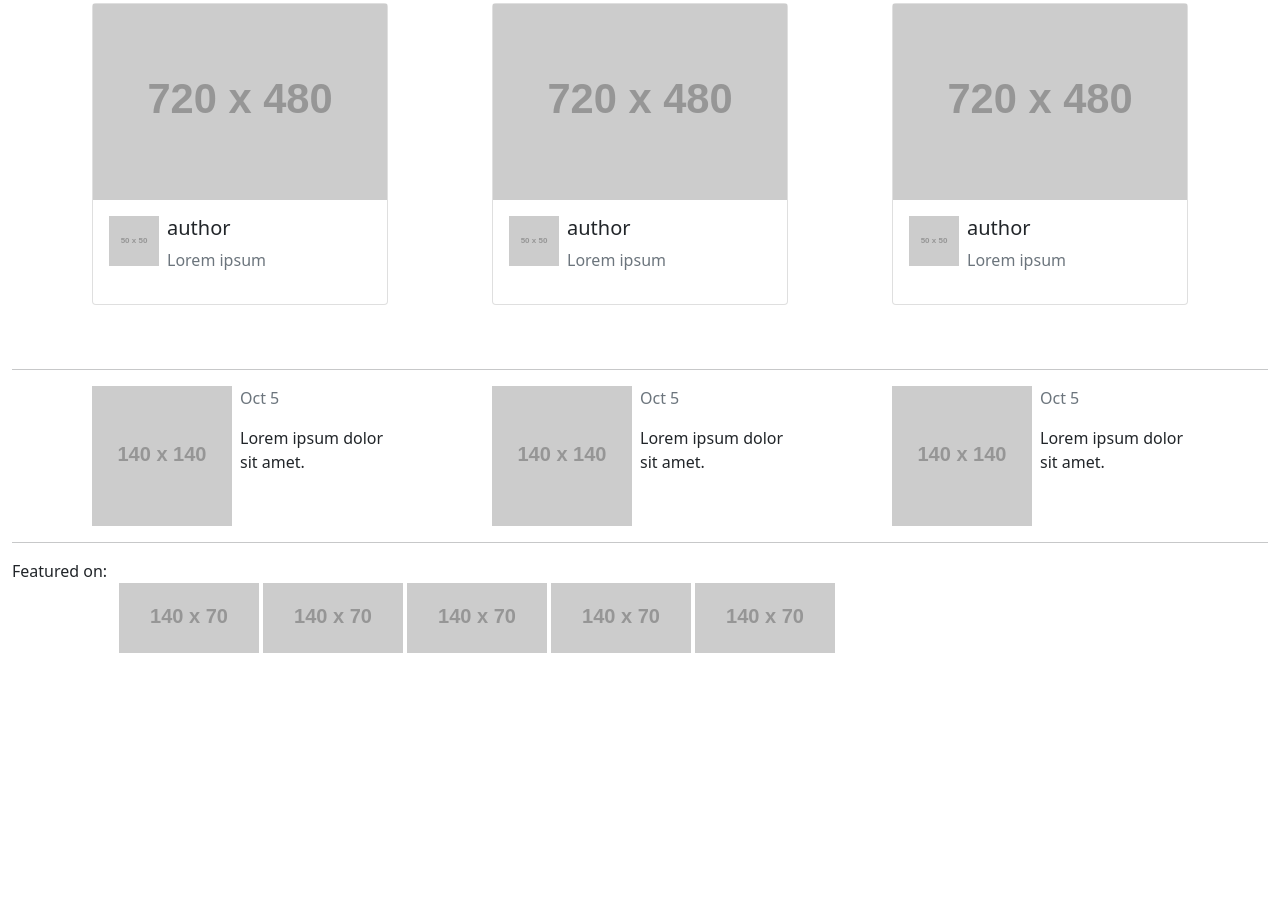
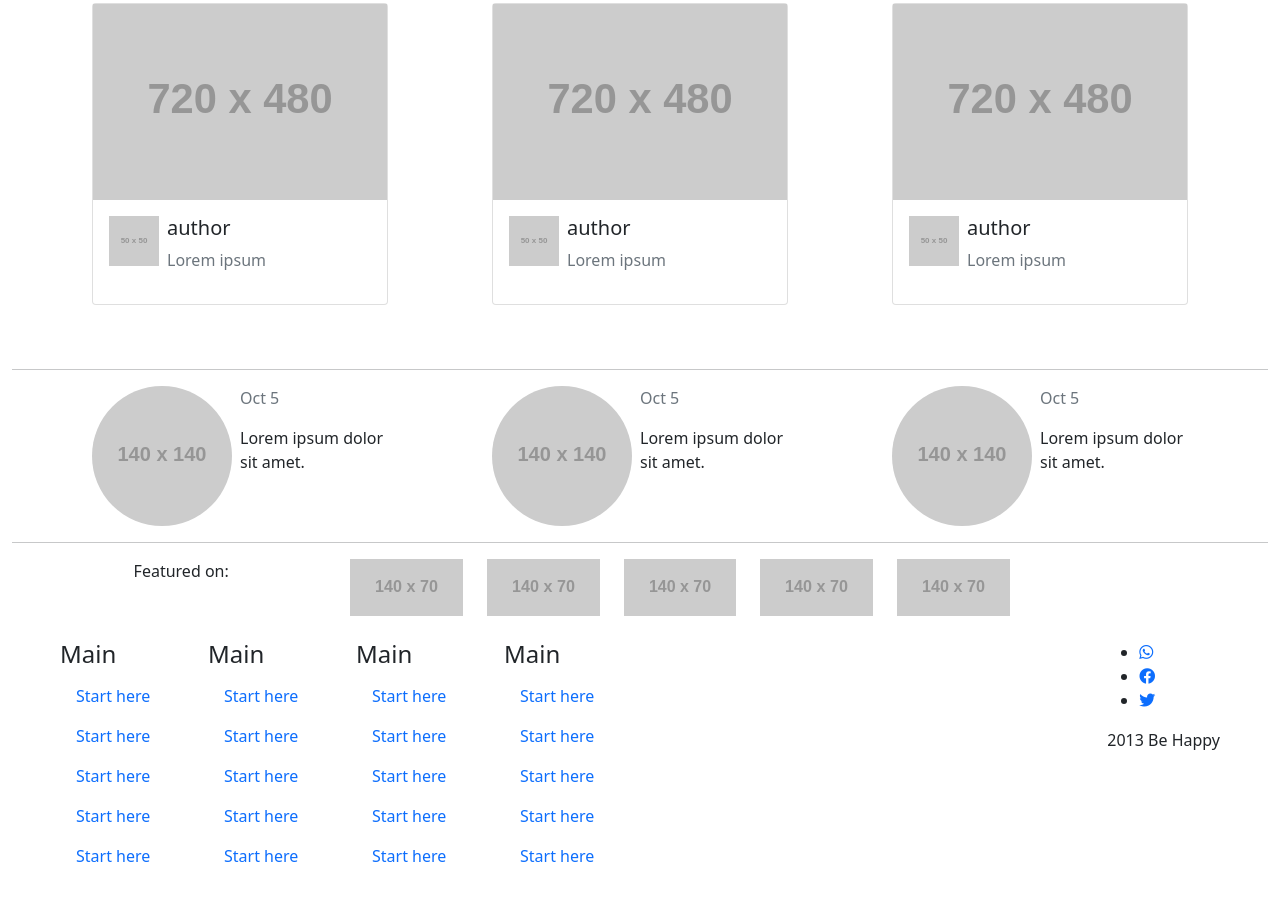
Before and after one commit to Nurbolot-git/5_august, a plain HTML site: page index.html in a window 1280 px wide. Shown: the part 422-1322 px from the top of the page. Before the commit the page ends 1075 px from the top, so only its background shows below. Drawn offline with nearby package versions, Linux system fonts and the light colour scheme; placeholder pictures from the web are drawn by us.

Commit message:
'add' media-query

```diff
--- a/index.html
+++ b/index.html
@@ -6,6 +6,8 @@
     <meta name="viewport" content="width=device-width, initial-scale=1.0">
     <title>Document</title>
     <link rel="stylesheet" href="./css/styles.css">
+    <!-- <link rel="stylesheet" href="./css/all.css"> -->
+    <link rel="stylesheet" href="https://cdnjs.cloudflare.com/ajax/libs/font-awesome/5.15.3/css/all.min.css">
     <link href="https://cdn.jsdelivr.net/npm/bootstrap@5.0.0/dist/css/bootstrap.min.css" rel="stylesheet" integrity="sha384-wEmeIV1mKuiNpC+IOBjI7aAzPcEZeedi5yW5f2yOq55WWLwNGmvvx4Um1vskeMj0" crossorigin="anonymous">
 </head>
 <body>
@@ -93,7 +95,7 @@
           <div class="col-md-6 col-lg-3 co-12">
               <div class="quote d-flex flex-row" >
           <div>
-            <img src="https://via.placeholder.com/140/O https://placeholder.com/" alt="">
+            <img class="rounded-circle" src="https://via.placeholder.com/140/O https://placeholder.com/" alt="">
           </div>
           <div class="ms-2">
             <p class="text-muted  ">Oct 5</p>
@@ -104,7 +106,7 @@
           <div class="col-md-6 col-lg-3 co-12">
             <div class="quote d-flex flex-row" >
         <div>
-          <img src="https://via.placeholder.com/140/O https://placeholder.com/" alt="">
+          <img  class="rounded-circle"src="https://via.placeholder.com/140/O https://placeholder.com/" alt="">
         </div>
         <div class="ms-2">
           <p class="text-muted  ">Oct 5</p>
@@ -115,7 +117,7 @@
         <div class="col-md-6 col-lg-3 co-12">
           <div class="quote d-flex flex-row" >
       <div>
-        <img src="https://via.placeholder.com/140/O https://placeholder.com/" alt="">
+        <img class="rounded-circle" src="https://via.placeholder.com/140/O https://placeholder.com/" alt="">
       </div>
       <div class="ms-2">
         <p class="text-muted  ">Oct 5</p>
@@ -130,17 +132,121 @@
       <hr>
 
       <div class="featured">
-        <div class="row  d-flex justify-content-evenly">
+        <div class="d-flex justify-content-evenly">
           <span>Featured on:</span>
-            <div class="col-10">
-              <img src="https://via.placeholder.com/140x70/ https://placeholder.com/" alt="">
-              <img src="https://via.placeholder.com/140x70/ https://placeholder.com/" alt="">
-              <img src="https://via.placeholder.com/140x70/ https://placeholder.com/" alt="">
-              <img src="https://via.placeholder.com/140x70/ https://placeholder.com/" alt="">
-              <img src="https://via.placeholder.com/140x70/ https://placeholder.com/" alt="">
+            <div class="row">
+              <img class="col-md-2 col-sm-6 col-xs-3" src="https://via.placeholder.com/140x70/ https://placeholder.com/" alt="">
+              <img class="col-md-2 col-sm-6 col-xs-3" src="https://via.placeholder.com/140x70/ https://placeholder.com/" alt="">
+              <img class="col-md-2 col-sm-6 col-xs-3"src="https://via.placeholder.com/140x70/ https://placeholder.com/" alt="">
+              <img class="col-md-2 col-sm-6 col-xs-3" src="https://via.placeholder.com/140x70/ https://placeholder.com/" alt="">
+              <img class="col-md-2 col-sm-6 col-xs-3" src="https://via.placeholder.com/140x70/ https://placeholder.com/" alt="">
           </div>
         </div>
       </div>
+      <footer class="px-5 py-4">
+        <div class="row">
+          <div class="col-md-6 col-12">
+            <div class="row">
+              <div class="col-md-3 col-sm-6 col-12">
+                <h4 class="">Main</h4>
+                <ul class="nav">
+                  <li class="nav-item">
+                    <a href="" class="nav-link">Start here</a>
+                  </li>
+                  <li class="nav-item">
+                    <a href="" class="nav-link">Start here</a>
+                  </li> <li class="nav-item">
+                    <a href="" class="nav-link">Start here</a>
+                  </li> <li class="nav-item">
+                    <a href="" class="nav-link">Start here</a>
+                  </li> <li class="nav-item">
+                    <a href="" class="nav-link">Start here</a>
+                  </li>
+                </ul>
+              </div>
+              <div class="col-md-3 col-sm-6 col-12">
+                <h4 class="">Main</h4>
+                <ul class="nav">
+                  <li class="nav-item">
+                    <a href="" class="nav-link">Start here</a>
+                  </li>
+                  <li class="nav-item">
+                    <a href="" class="nav-link">Start here</a>
+                  </li> <li class="nav-item">
+                    <a href="" class="nav-link">Start here</a>
+                  </li> <li class="nav-item">
+                    <a href="" class="nav-link">Start here</a>
+                  </li> <li class="nav-item">
+                    <a href="" class="nav-link">Start here</a>
+                  </li>
+                </ul>
+              </div>
+              <div class="col-md-3 col-sm-6 col-12">
+                <h4 class="">Main</h4>
+                <ul class="nav">
+                  <li class="nav-item">
+                    <a href="" class="nav-link">Start here</a>
+                  </li>
+                  <li class="nav-item">
+                    <a href="" class="nav-link">Start here</a>
+                  </li> <li class="nav-item">
+                    <a href="" class="nav-link">Start here</a>
+                  </li> <li class="nav-item">
+                    <a href="" class="nav-link">Start here</a>
+                  </li> <li class="nav-item">
+                    <a href="" class="nav-link">Start here</a>
+                  </li>
+                </ul>
+              </div>
+              <div class="col-md-3 col-sm-6 col-12">
+                <h4 class="">Main</h4>
+                <ul class="nav">
+                  <li class="nav-item">
+                    <a href="" class="nav-link">Start here</a>
+                  </li>
+                  <li class="nav-item">
+                    <a href="" class="nav-link">Start here</a>
+                  </li> <li class="nav-item">
+                    <a href="" class="nav-link">Start here</a>
+                  </li> <li class="nav-item">
+                    <a href="" class="nav-link">Start here</a>
+                  </li> <li class="nav-item">
+                    <a href="" class="nav-link">Start here</a>
+                  </li>
+                </ul>
+              </div>
+            </div>
+          </div>
+          <div class="col-md-6 col-12">
+            <div class="float-md-end float-sm-start">
+              <div class="social_link">
+                <ul>
+                  <li>
+                    <a href="#">
+                      <i class="fab fa-whatsapp"></i>
+                    </a>
+                  </li>
+                  <li>
+                    <a href="#">
+                      <i class="fab fa-facebook"></i>
+                    </a>
+                  </li>
+                  <li>
+                    <a href="#">
+                      <i class="fab fa-twitter"></i>
+                    </a>
+                  </li>
+                </ul>
+              </div>
+              <div class="copyright">
+                  2013 Be Happy
+              </div>
+            </div>
+          </div>
+        </div>
+      </footer>
+
+
       <!-- container -->
     </div>
     <script src="https://cdn.jsdelivr.net/npm/bootstrap@5.0.0/dist/js/bootstrap.bundle.min.js" integrity="sha384-p34f1UUtsS3wqzfto5wAAmdvj+osOnFyQFpp4Ua3gs/ZVWx6oOypYoCJhGGScy+8" crossorigin="anonymous"></script>
```
Also changed, not shown: grid.txt (added).
